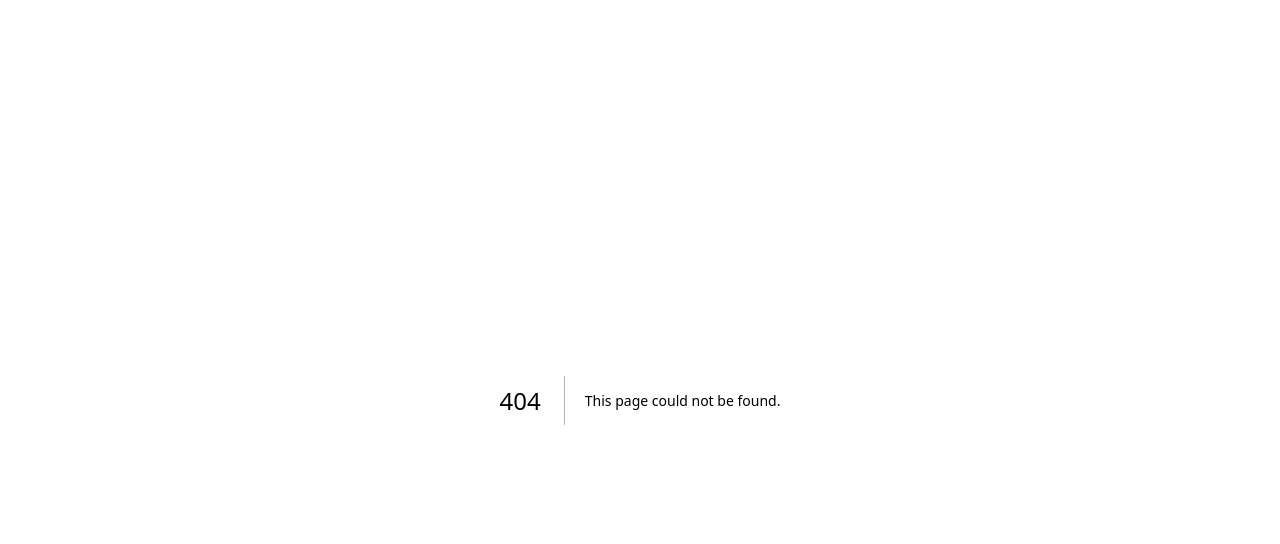
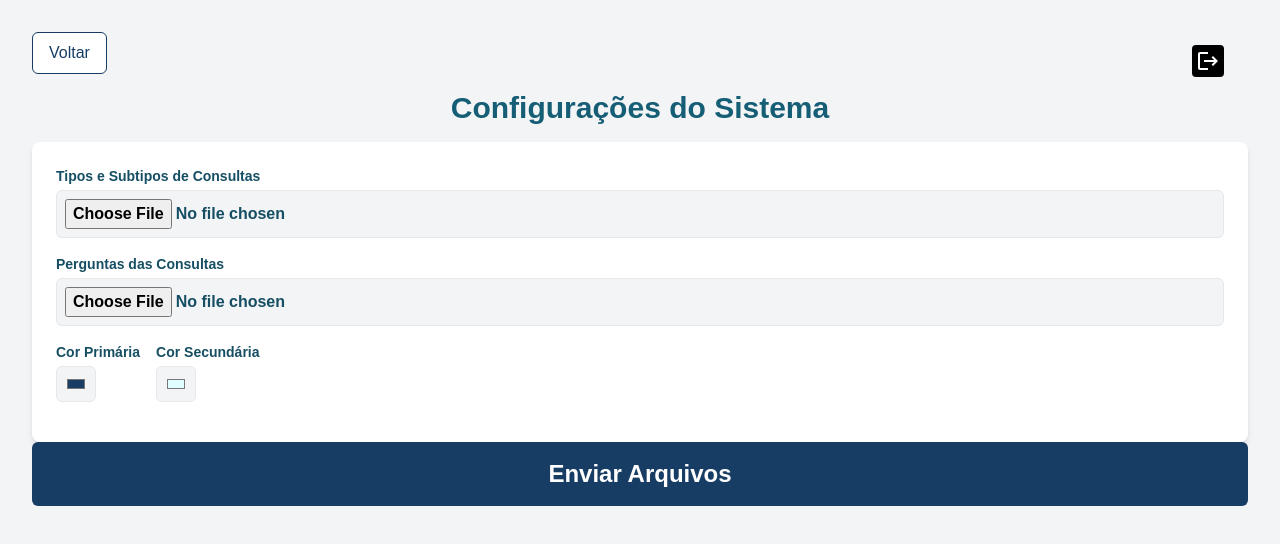
Before and after one commit to CaioAndersonMM/Laudocs, a Next.js app in the folder laudocs/: page /configuracoes in a window 1280 px wide. Before the commit this address had no page. Shown: the top 544 px of the page. Built offline with nearby package versions, Linux system fonts and the light colour scheme; no server answers.

Commit message:
feat: Adiciona página de configurações com upload de arquivos e personalização de cores

```diff
--- /dev/null
+++ b/laudocs/src/app/configuracoes/page.tsx
@@ -0,0 +1,131 @@
+"use client";
+
+import { useState } from "react";
+import axios from "axios";
+import LogOutComponent from "@components/LogOutButton";
+import { useRouter } from 'next/navigation';
+import { getToken } from "@/utils/token";
+
+const Configuracoes: React.FC = () => {
+  const baseURL = process.env.NEXT_PUBLIC_API_BASE_URL;
+  const [tiposFile, setTiposFile] = useState<File | null>(null);
+  const [perguntasFile, setPerguntasFile] = useState<File | null>(null);
+  const [uploadMessage, setUploadMessage] = useState<string | null>(null);
+  const [primaryColor, setPrimaryColor] = useState<string>('#173D65');
+const [secondaryColor, setSecondaryColor] = useState<string>('#E0FFFF');
+  const router = useRouter();
+
+  const handleFileChange = (e: React.ChangeEvent<HTMLInputElement>, setFile: React.Dispatch<React.SetStateAction<File | null>>) => {
+    if (e.target.files && e.target.files.length > 0) {
+      setFile(e.target.files[0]);
+    }
+  };
+
+  const handleUpload = async () => {
+    if (!tiposFile || !perguntasFile) {
+      setUploadMessage("Por favor, selecione ambos os arquivos.");
+      return;
+    }
+
+    const formData = new FormData();
+    formData.append("tiposFile", tiposFile);
+    formData.append("perguntasFile", perguntasFile);
+
+    try {
+      const token = getToken();
+      const response = await axios.post(`${baseURL}/api/v1/configuracoes/upload`, formData, {
+        headers: {
+          Authorization: `Bearer ${token}`,
+          "Content-Type": "multipart/form-data",
+        },
+      });
+
+      if (response.status === 200) {
+        setUploadMessage("Arquivos enviados com sucesso!");
+      } else {
+        setUploadMessage("Erro ao enviar os arquivos.");
+      }
+    } catch (error) {
+      console.error("Erro ao enviar os arquivos:", error);
+      setUploadMessage("Erro ao enviar os arquivos.");
+    }
+  };
+
+  const handleColorChange = (e: React.ChangeEvent<HTMLInputElement>) => {
+    setPrimaryColor(e.target.value);
+    document.documentElement.style.setProperty('--primary-color', e.target.value);
+  };
+
+  const handleSecondaryColorChange = (e: React.ChangeEvent<HTMLInputElement>) => {
+    setSecondaryColor(e.target.value);
+    document.documentElement.style.setProperty('--secondary-color', e.target.value);
+    }
+
+  return (
+    <div className="min-h-screen bg-gray-100 p-8">
+      <div className="flex justify-between items-center">
+        <button
+          onClick={() => router.back()}
+          className="text-[#173D65] bg-white border border-[#173D65] rounded-md px-4 py-2 mb-4 hover:bg-[#173D65] hover:text-white transition duration-200"
+        >
+          Voltar
+        </button>
+        <div className="flex justify-end pr-6">
+          <LogOutComponent />
+        </div>
+      </div>
+
+      <h1 className="text-3xl font-bold text-center text-cyan-800 mb-4">
+        Configurações do Sistema
+      </h1>
+      <div className="bg-white rounded-lg shadow-md p-6">
+        <div className="mb-4">
+          <label className="block text-sm font-semibold text-cyan-900">Tipos e Subtipos de Consultas</label>
+          <input
+            type="file"
+            onChange={(e) => handleFileChange(e, setTiposFile)}
+            className="mt-1 p-2 border rounded-md bg-gray-100 text-cyan-900 font-semibold w-full"
+          />
+        </div>
+        <div className="mb-4">
+          <label className="block text-sm font-semibold text-cyan-900">Perguntas das Consultas</label>
+          <input
+            type="file"
+            onChange={(e) => handleFileChange(e, setPerguntasFile)}
+            className="mt-1 p-2 border rounded-md bg-gray-100 text-cyan-900 font-semibold w-full"
+          />
+        </div>
+        <div className="flex space-x-4 mb-4">
+          <div>
+            <label className="block text-sm font-semibold text-cyan-900">Cor Primária</label>
+            <input
+              type="color"
+              value={primaryColor}
+              onChange={handleColorChange}
+              className="mt-1 p-2 border rounded-md bg-gray-100 text-cyan-900 font-semibold w-10 h-9"
+            />
+          </div>
+          <div>
+            <label className="block text-sm font-semibold text-cyan-900">Cor Secundária</label>
+            <input
+              type="color"
+              value={secondaryColor}
+              onChange={handleSecondaryColorChange}
+              className="mt-1 p-2 border rounded-md bg-gray-100 text-cyan-900 font-semibold w-10 h-9"
+            />
+          </div>
+        </div>
+        </div>
+
+        {uploadMessage && <p className="text-red-600 font-bold text-lg mb-5">{uploadMessage}</p>}
+        <button
+          onClick={handleUpload}
+          className="bg-[#173D65] text-white font-bold text-2xl rounded-md p-2 py-4 px-4 w-full"
+        >
+          Enviar Arquivos
+        </button>
+      </div>
+  );
+};
+
+export default Configuracoes;
```
